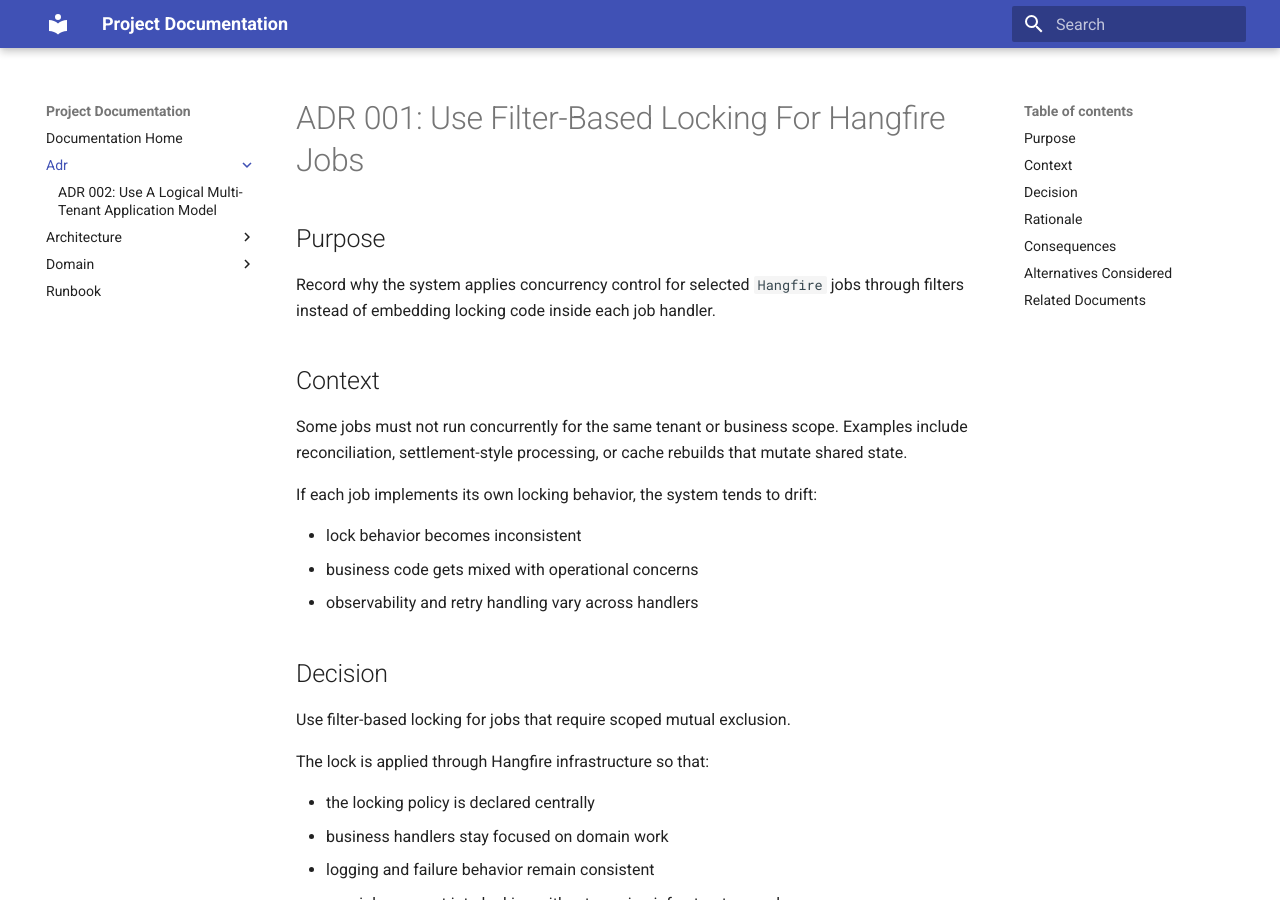
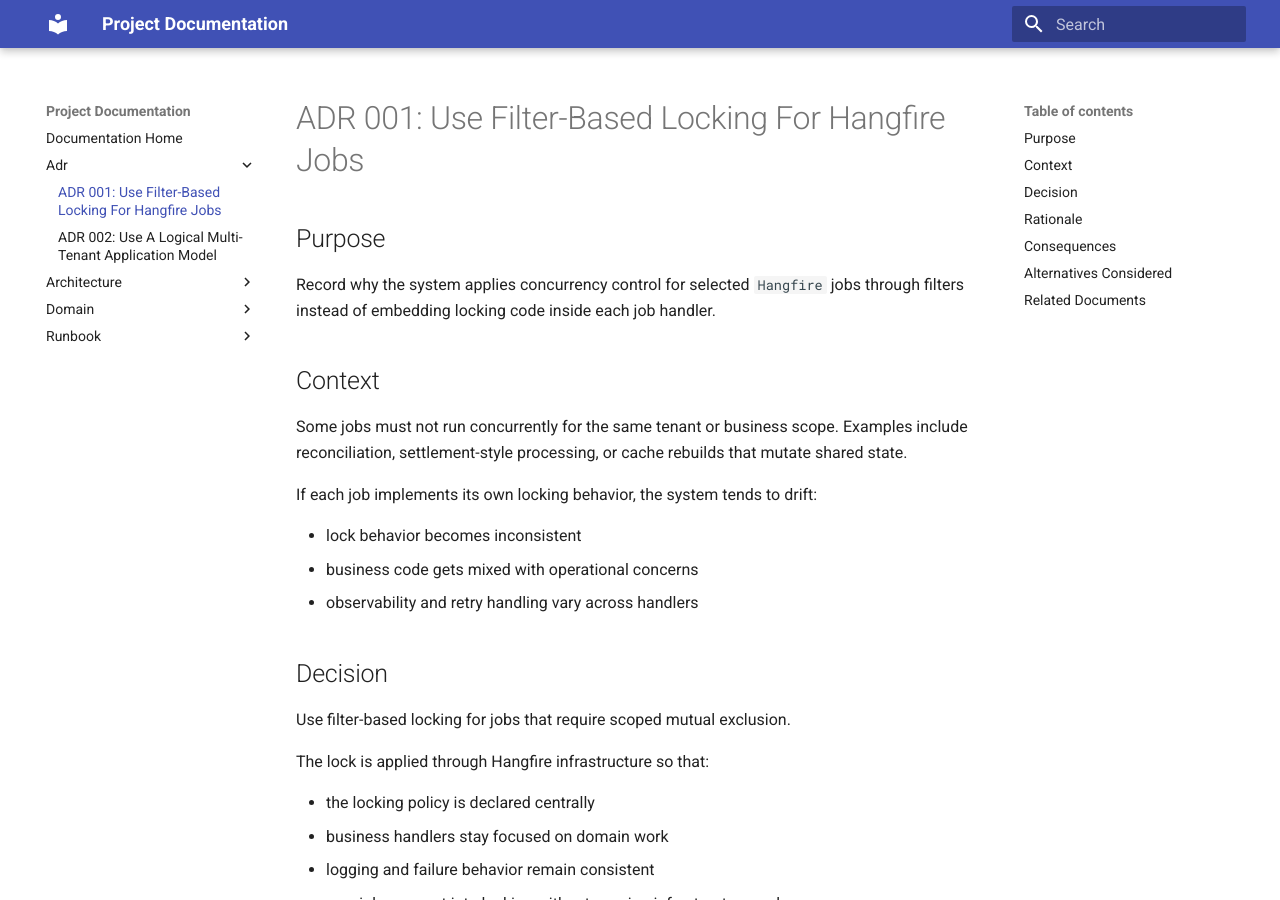
Before and after one commit to ferencbon/randomaigenstuffs, an MkDocs documentation site: the page built from docs/adr/001-hangfire-locking.md, in a window 1280 px wide and 900 px high. Built offline with MkDocs 1.6.1 and Material for MkDocs 9.7.7, drawn with Linux system fonts in a browser that asks for light colours; part of the change alters nothing that is shown.

```diff
--- a/mkdocs.yml
+++ b/mkdocs.yml
@@ -2,27 +2,9 @@ site_name: Project Documentation
 site_url: https://ferencbon.github.io/randomaigenstuffs/
 
 docs_dir: docs
-
-#nav:
-#  - Home: index.md
-#  - Architecture:
-#      - Overview: architecture/overview.md
-#      - Tenancy: architecture/tenancy.md
-#      - Background Jobs: architecture/background-jobs.md
-#  - Domain:
-#      - Business Rules: domain/business-rules.md
-#      - Workflows: domain/workflows.md
-#      - Glossary: domain/glossary.md
-#  - ADR:
-#      - ADR 001: adr/001-hangfire-locking.md
-#      - ADR 002: adr/002-multi-tenant-model.md
-#  - Runbook:
-#      - Local Development: runbook/local-development.md
 
 theme:
   name: material
 
 plugins:
   - search
-  - awesome-pages
-  - section-index
```
Also changed, not shown: 1 other file.
